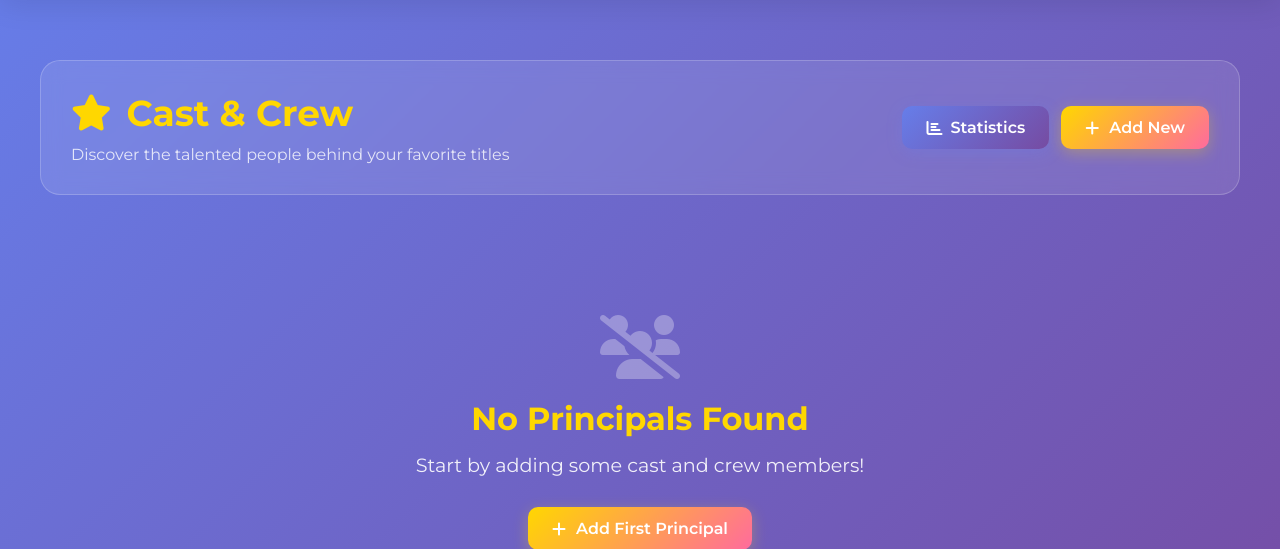
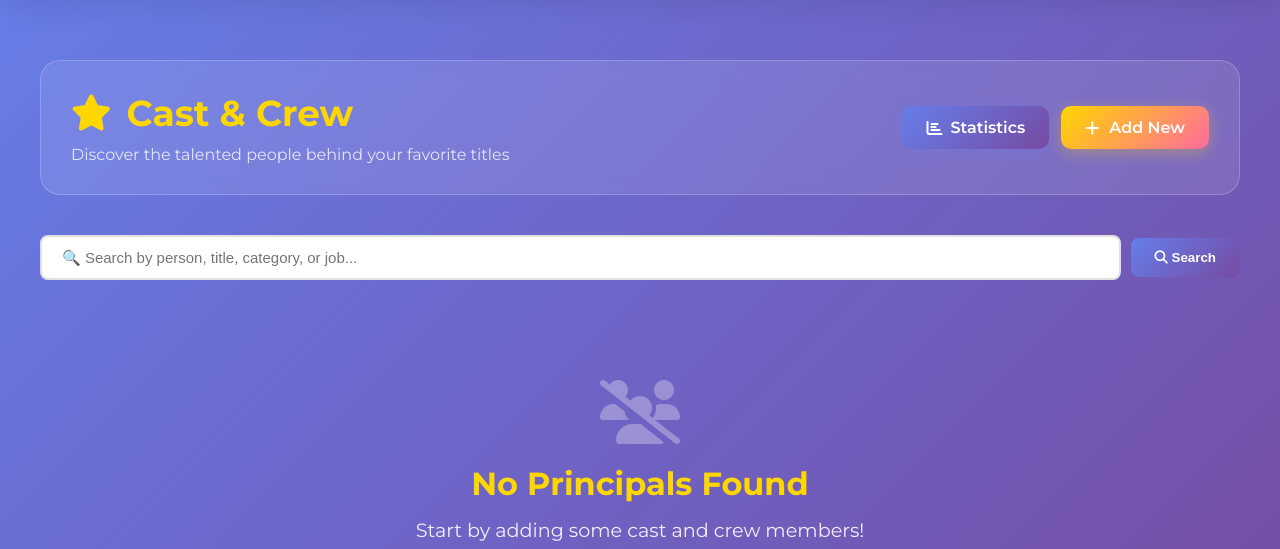
Before and after one commit to rabiaelifcelik/BLG-317E-Database-Project, a Flask app: page /principals in a window 1280 px wide. Shown: the part 71-620 px from the top of the page. Run offline with Flask 3, Linux system fonts and the light colour scheme; data that the repository does not hold is empty.

Commit message:
Searching in principal records added.

```diff
--- a/Templates/principals.html
+++ b/Templates/principals.html
@@ -20,6 +20,31 @@
                     <span>Add New</span>
                 </a>
             </div>
+        </div>
+
+        <div class="search-section" style="margin: 20px 0;">
+            <form method="GET" action="{{ url_for('principals_page') }}" style="display: flex; gap: 10px; align-items: center;">
+                <input
+                    type="text"
+                    name="search"
+                    placeholder="🔍 Search by person, title, category, or job..."
+                    value="{{ search_query if search_query else '' }}"
+                    style="flex: 1; padding: 12px 20px; border: 2px solid #e0e0e0; border-radius: 8px; font-size: 15px;"
+                >
+                <button type="submit" style="padding: 12px 24px; background: linear-gradient(135deg, #667eea 0%, #764ba2 100%); color: white; border: none; border-radius: 8px; cursor: pointer; font-weight: 600;">
+                    <i class="fas fa-search"></i> Search
+                </button>
+                {% if search_query %}
+                <a href="{{ url_for('principals_page') }}" style="padding: 12px 24px; background: #f44336; color: white; text-decoration: none; border-radius: 8px; font-weight: 600;">
+                    <i class="fas fa-times"></i> Clear
+                </a>
+                {% endif %}
+            </form>
+            {% if search_query %}
+            <p style="margin-top: 10px; color: #666; font-size: 14px;">
+                Showing results for: <strong>"{{ search_query }}"</strong>
+            </p>
+            {% endif %}
         </div>
 
         {% if principals %}
--- a/models/database.py
+++ b/models/database.py
@@ -132,7 +132,7 @@ class Database:
 
 
 
-    def get_principals(self):
+    def get_principals(self, search_query=None):
         try:
             connection.ping(reconnect=True)
         except pymysql.OperationalError:
@@ -140,24 +140,50 @@ class Database:
             print("Failed to reconnect to the database.")
 
         with connection.cursor() as cursor:
-            query = """
-                SELECT
-                    p.principal_id,
-                    p.tconst,
-                    t.primaryTitle as title_name,
-                    p.ordering,
-                    p.nconst,
-                    pe.primaryName as person_name,
-                    p.category,
-                    p.job,
-                    p.characters
-                FROM principals p
-                LEFT JOIN titles t ON p.tconst = t.tconst
-                LEFT JOIN people pe ON p.nconst = pe.nconst
-                ORDER BY p.principal_id DESC
-                LIMIT 200
-            """
-            cursor.execute(query)
+            if search_query:
+                # Search in person name, title name, category, or job
+                query = """
+                    SELECT
+                        p.principal_id,
+                        p.tconst,
+                        t.primaryTitle as title_name,
+                        p.ordering,
+                        p.nconst,
+                        pe.primaryName as person_name,
+                        p.category,
+                        p.job,
+                        p.characters
+                    FROM principals p
+                    LEFT JOIN titles t ON p.tconst = t.tconst
+                    LEFT JOIN people pe ON p.nconst = pe.nconst
+                    WHERE pe.primaryName LIKE %s
+                       OR t.primaryTitle LIKE %s
+                       OR p.category LIKE %s
+                       OR p.job LIKE %s
+                    ORDER BY p.principal_id DESC
+                    LIMIT 200
+                """
+                search_param = f"%{search_query}%"
+                cursor.execute(query, (search_param, search_param, search_param, search_param))
+            else:
+                query = """
+                    SELECT
+                        p.principal_id,
+                        p.tconst,
+                        t.primaryTitle as title_name,
+                        p.ordering,
+                        p.nconst,
+                        pe.primaryName as person_name,
+                        p.category,
+                        p.job,
+                        p.characters
+                    FROM principals p
+                    LEFT JOIN titles t ON p.tconst = t.tconst
+                    LEFT JOIN people pe ON p.nconst = pe.nconst
+                    ORDER BY p.principal_id DESC
+                    LIMIT 200
+                """
+                cursor.execute(query)
             principals = cursor.fetchall()
         return principals
 
--- a/views.py
+++ b/views.py
@@ -61,8 +61,9 @@ def cast_page():
 
 def principals_page():
     db = current_app.config["db"]
-    principals = db.get_principals()
-    return render_template('principals.html', principals=principals)
+    search_query = request.args.get('search', '').strip()
+    principals = db.get_principals(search_query if search_query else None)
+    return render_template('principals.html', principals=principals, search_query=search_query)
 
 def principal_page(principal_id):
     db = current_app.config["db"]
```
